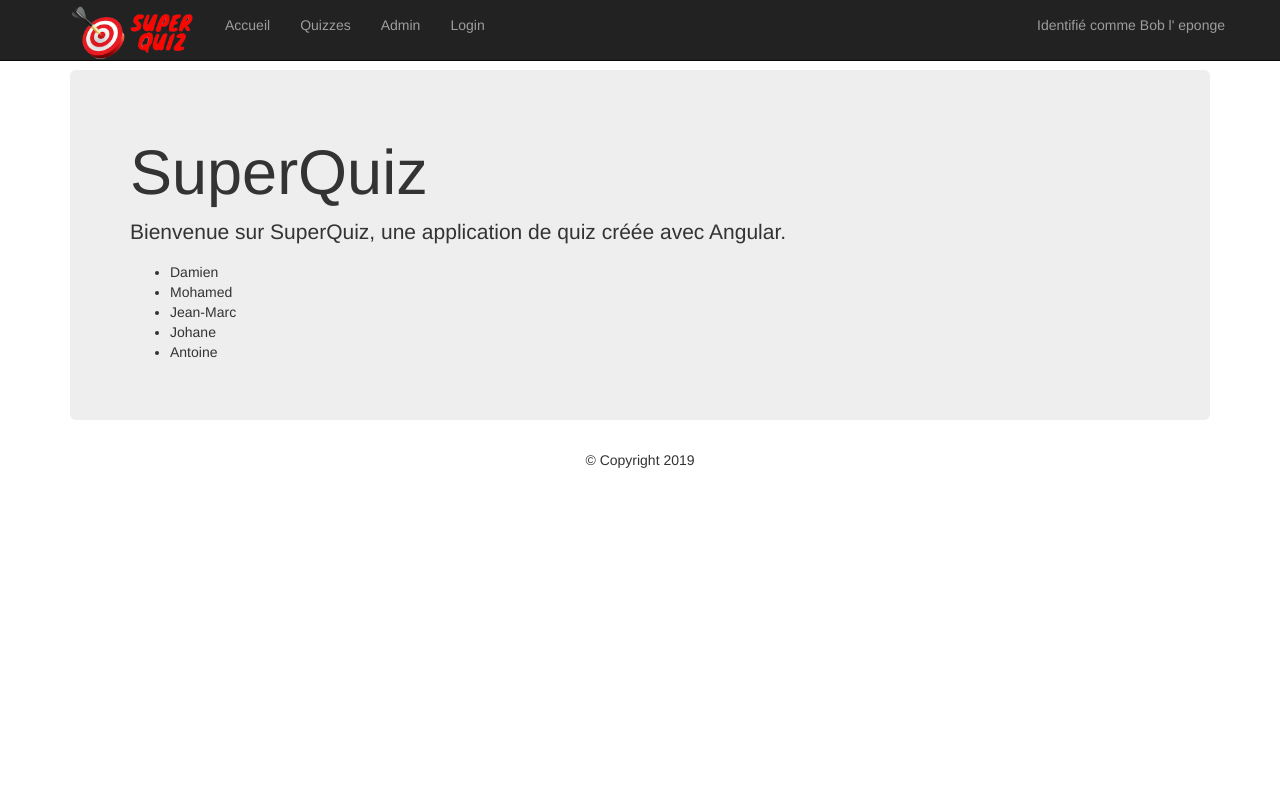
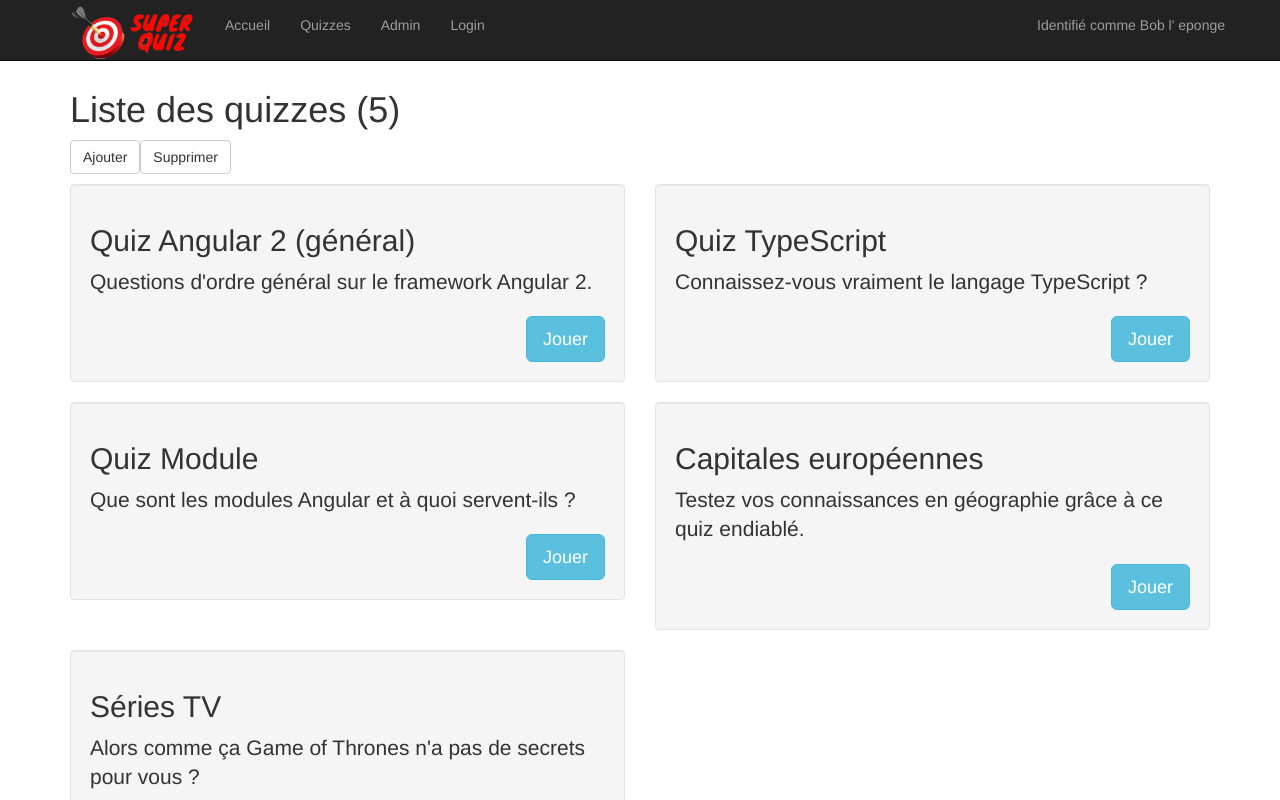
Before and after one commit to marmai-jma/superquiz, an Angular app: page / in a window 1280 px wide. Shown: the top 800 px of the page. Built offline with nearby package versions, Linux system fonts and the light colour scheme.

Commit message:
Liste quiz avec boutons ajouter supprimer+msg 0

```diff
--- a/src/app/app.component.html
+++ b/src/app/app.component.html
@@ -2,7 +2,7 @@
 <app-navbar></app-navbar>
 
 <div class="container">
-    <app-home></app-home>
+    <app-quiz-list></app-quiz-list>
 </div>
 
 <!-- Pied de page -->
--- a/src/app/app.module.ts
+++ b/src/app/app.module.ts
@@ -5,9 +5,10 @@ import { AppComponent } from './app.component';
 import { NavbarComponent } from './navbar/navbar.component';
 import { FooterComponent } from './footer/footer.component';
 import { HomeComponent } from './home/home.component';
+import { QuizListComponent } from './quiz-list/quiz-list.component';
 
 @NgModule({
-  declarations: [ AppComponent, NavbarComponent, FooterComponent, HomeComponent],
+  declarations: [ AppComponent, NavbarComponent, FooterComponent, HomeComponent, QuizListComponent],
   imports: [ BrowserModule ],
   bootstrap: [AppComponent]
 })
--- a/src/app/home/home.component.ts
+++ b/src/app/home/home.component.ts
@@ -9,11 +9,11 @@ export class HomeComponent implements OnInit {
   appName = 'SuperQuiz';
 
 // affichage d'un tableau
-  prenoms: string[]= ['Damien' , 'Mohamed' , 'Jean-Marc', 'Johane']
+  prenoms: string[] = ['Damien' , 'Mohamed' , 'Jean-Marc', 'Johane'];
 
   constructor() {
 
-    setTimeout(()=> this.prenoms.push('Antoine'),2000);
+    setTimeout(() => this.prenoms.push('Antoine'), 2000);
    }
 
   ngOnInit() {
--- a/src/app/navbar/navbar.component.html
+++ b/src/app/navbar/navbar.component.html
@@ -11,10 +11,7 @@
       </div>
       <div id="navbar" class="navbar-collapse collapse">
         <ul class="nav navbar-nav">
-          <li><a href="#">Accueil</a></li>
-          <li><a href="#">Quizzes</a></li>
-          <li><a href="#">Admin</a></li>
-          <li><a href="#">Login</a></li>
+          <li *ngFor="let item of navItems"><a [href]="item.link">{{item.text}}</a></li>
         </ul>
         <p class="navbar-text navbar-right">Identifié comme <a href="#" class="navbar-link">{{user.name}}</a></p>
       </div><!--/.nav-collapse -->
--- a/src/app/navbar/navbar.component.ts
+++ b/src/app/navbar/navbar.component.ts
@@ -1,5 +1,10 @@
 import { Component, OnInit } from '@angular/core';
 import { User } from '../models/user';
+
+interface NavItem {
+  text: string;
+  link: string;
+}
 
 @Component({
   selector: 'app-navbar',
@@ -12,6 +17,12 @@ export class NavbarComponent implements OnInit {
     name : `Bob l' eponge`,
     email : 'bob@gmail.com',
   });
+  navItems: NavItem[] = [
+    {text: 'Accueil', link: '#'},
+    {text: 'Quizzes', link: '#'},
+    {text: 'Admin', link: '#'},
+    {text: 'Login', link: '#'},
+  ];
 
   constructor() { }
 
--- /dev/null
+++ b/src/app/quiz-list/quiz-list.component.html
@@ -0,0 +1,24 @@
+<h1>Liste des quizzes ({{quizList.length}})</h1>
+
+<p>
+    <button class="btn btn-default" (click)=addQuiz()>Ajouter</button>
+    <button class="btn btn-default" (click)=deleteQuiz()>Supprimer</button>
+</p>
+
+<div class="alert alert-info" *ngIf="quizList.length=== 0">
+    <h3>aucun quiz à afficher</h3>
+</div>
+
+<div class="row">
+
+  <!-- Premier quiz -->
+  <div class="col-sm-6" *ngFor="let quiz of quizList">
+    <div class="well">
+      <h2>{{quiz.title}}</h2>
+      <p class="lead">{{quiz.description}}</p>
+      <div class="text-right">
+        <a href="" class="btn btn-info btn-lg">Jouer</a>
+      </div>
+    </div>
+  </div>
+</div>
--- /dev/null
+++ b/src/app/quiz-list/quiz-list.component.ts
@@ -0,0 +1,30 @@
+import { Component, OnInit } from '@angular/core';
+import { QUIZZES } from '../data/quizzes';
+import { Quiz } from '../models/quiz';
+
+
+@Component({
+  selector: 'app-quiz-list',
+  templateUrl: './quiz-list.component.html',
+  styles: []
+})
+export class QuizListComponent implements OnInit {
+  // quizList = QUIZZES associe les deux tableaux
+  // quizList = [...QUIZZES] casse le lien et clone le tableau
+  quizList = [...QUIZZES]; // indispensable pour rendre les quiz visibles dans le template html
+
+  addQuiz() {
+    this.quizList.push(new Quiz(QUIZZES[0]) );
+  }
+
+  deleteQuiz() {
+    this.quizList.pop();
+
+  }
+
+  constructor() { }
+
+  ngOnInit() {
+  }
+
+}
```
